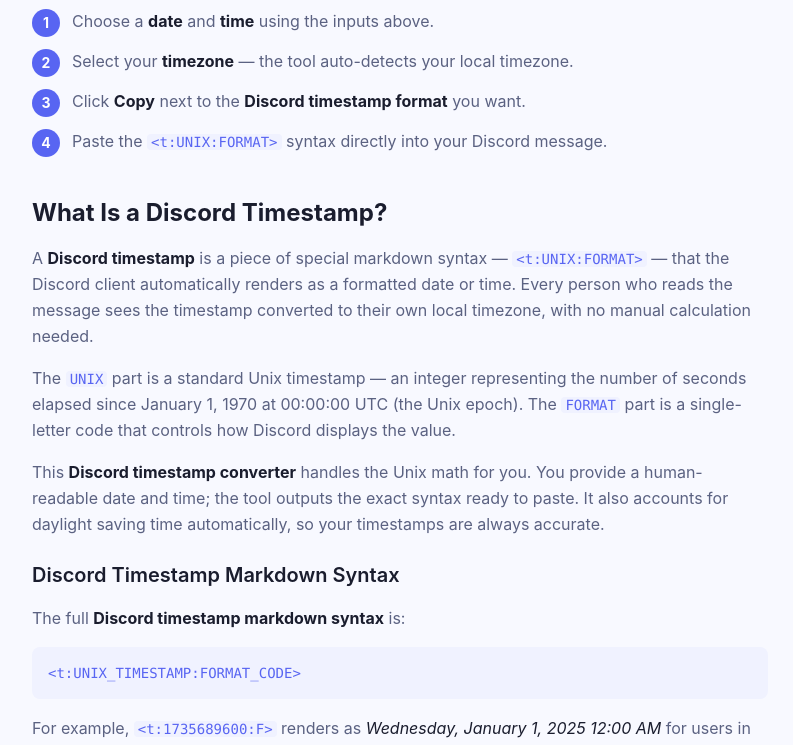
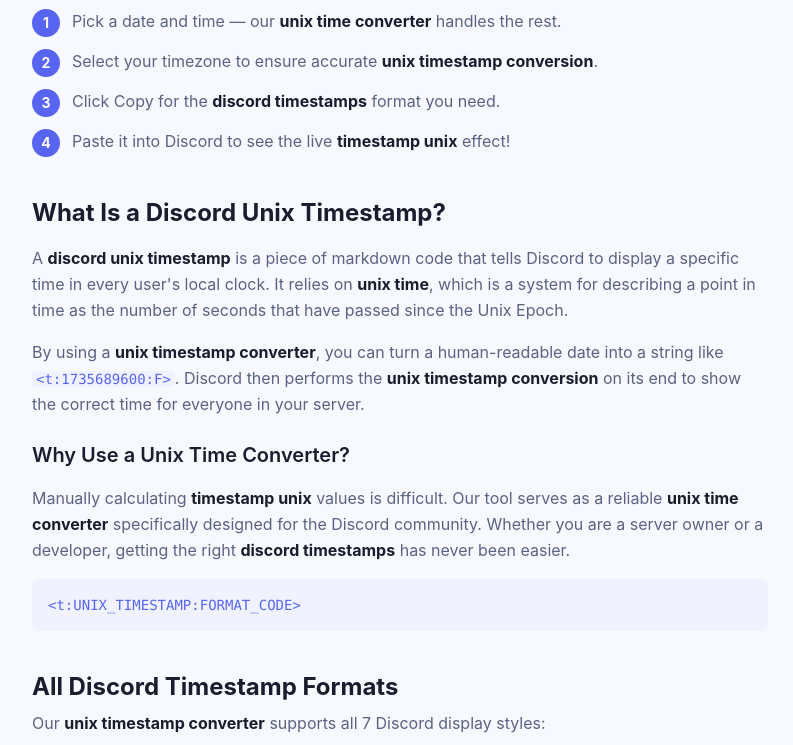
Before and after one commit to jassu-dev/freediscordtools, a Next.js app: page /tools/discord-timestamp-generator in a window 1280 px wide. Shown: the part 1680-2425 px from the top of the page, without its empty margins (240-1033 px from the left). Built offline with nearby package versions, Linux system fonts and the light colour scheme.

Commit message:
seo: optimize timestamp page for discord unix timestamp keywords

```diff
--- a/src/app/tools/discord-timestamp-generator/page.tsx
+++ b/src/app/tools/discord-timestamp-generator/page.tsx
@@ -9,20 +9,23 @@
 import { seoConfig } from '@/config/seo';
 
 // ─── Metadata ────────────────────────────────────────────────────────────────
-// Title: 58 chars  |  Description: 155 chars
 export const metadata: Metadata = {
-  title: 'Discord Timestamp Generator – All 7 Formats',
+  title: 'Discord Unix Timestamp Generator – Convert Unix Time for Discord',
   description:
-    'Free Discord timestamp generator. Convert any date and time into all 7 Discord timestamp formats instantly. No sign-up. Works in every timezone.',
+    'Free Discord Unix timestamp generator. Convert Unix time, pick a date, or use the Unix timestamp converter for Discord formats instantly. No sign-up required.',
   keywords: [
+    'discord unix timestamp',
+    'discord timestamp',
+    'discord timestamps',
+    'timestamp unix',
+    'unix timestamp conversion',
+    'unix timestamp converter',
+    'unix time converter',
     'discord timestamp generator',
     'discord timestamp converter',
     'discord timestamp maker',
     'discord timestamp format',
-    'discord timestamp command',
-    'discord timestamp countdown',
     'unix timestamp discord',
-    'discord time stamp',
   ],
   alternates: {
     canonical: `${seoConfig.baseUrl}/tools/discord-timestamp-generator/`,
@@ -32,19 +35,19 @@
     },
   },
   openGraph: {
-    title: 'Discord Timestamp Generator – Free & Instant',
+    title: 'Discord Unix Timestamp Generator – Free & Instant',
     description:
-      'Convert any date and time into all 7 Discord timestamp formats. Free Discord timestamp maker — no account needed.',
+      'Convert any date and time into all 7 Discord timestamp formats using our Unix timestamp converter. No account needed.',
     url: `${seoConfig.baseUrl}/tools/discord-timestamp-generator/`,
     type: 'website',
     locale: 'en_US',
-    images: [{ url: seoConfig.defaultOgImage, width: 1200, height: 630, alt: 'Discord Timestamp Generator' }],
+    images: [{ url: seoConfig.defaultOgImage, width: 1200, height: 630, alt: 'Discord Unix Timestamp Generator' }],
   },
   twitter: {
     card: 'summary_large_image',
-    title: 'Discord Timestamp Generator – Free & Instant',
+    title: 'Discord Unix Timestamp Generator – Free & Instant',
     description:
-      'Convert any date and time into all 7 Discord timestamp formats. Free, instant, no sign-up.',
+      'Convert Unix time into Discord timestamps. The fastest Discord Unix timestamp converter available online.',
     site: seoConfig.twitterHandle,
   },
 };
@@ -52,64 +55,39 @@
 // ─── FAQ data ─────────────────────────────────────────────────────────────────
 const faqItems = [
   {
-    question: 'What is a Discord timestamp generator?',
+    question: 'What is a Discord unix timestamp?',
     answer:
-      'A Discord timestamp generator is a tool that converts a date, time, and timezone into the <t:UNIX:FORMAT> syntax that Discord renders as a formatted date or time in every user\'s local timezone.',
+      'A Discord unix timestamp is a numerical value representing the number of seconds since January 1, 1970 (UTC), wrapped in a specific markdown syntax <t:UNIX:FORMAT>. This allows Discord to display the date and time in each user\'s local timezone.',
   },
   {
-    question: 'How do I use the Discord timestamp command?',
+    question: 'How do I use a unix timestamp converter for Discord?',
     answer:
-      'Type or paste <t:UNIX_TIMESTAMP:FORMAT> into any Discord message. Replace UNIX_TIMESTAMP with the seconds-since-epoch value and FORMAT with one of: t, T, d, D, f, F, or R. Use this generator to get the exact syntax in one click.',
+      'To use our unix timestamp converter, simply select your desired date and time. The tool will instantly generate the Discord-ready unix timestamp code that you can copy and paste into any message.',
   },
   {
-    question: 'What are the 7 Discord timestamp formats?',
+    question: 'How do I get a unix timestamp for Discord?',
     answer:
-      'The 7 Discord timestamp formats are: :t (short time), :T (long time), :d (short date), :D (long date), :f (short date/time), :F (long date/time with weekday), and :R (relative countdown/elapsed time).',
+      'You can get a unix timestamp by using this generator. Pick your event time, and we will provide the exact <t:1234567890:F> code needed for Discord to render the time correctly for everyone.',
+  },
+  {
+    question: 'What is unix timestamp conversion in Discord?',
+    answer:
+      'Unix timestamp conversion in Discord refers to the process where the Discord app takes a raw unix time value and converts it into a human-readable format based on the individual user\'s local system clock.',
+  },
+  {
+    question: 'Why should I use a discord unix timestamp?',
+    answer:
+      'Using a discord unix timestamp ensures that your global community sees the exact same moment in their own timezone. It eliminates the need for "EST/PST/GMT" labels and prevents confusion for international users.',
   },
   {
     question: 'How does the Discord timestamp countdown (:R) work?',
     answer:
-      'The :R format renders as a live relative time — "in 2 hours", "3 days ago", "next week" — that updates automatically in the Discord client. It is the best Discord timestamp countdown format for event announcements.',
-  },
-  {
-    question: 'What is a Discord timestamp converter?',
-    answer:
-      'A Discord timestamp converter takes a human-readable date and time and converts it into a Unix timestamp, then wraps it in Discord\'s <t:UNIX:FORMAT> syntax. This tool is a free Discord timestamp converter that handles any timezone.',
-  },
-  {
-    question: 'Do Discord timestamps adjust for timezones automatically?',
-    answer:
-      'Yes. Discord timestamps display in each viewer\'s own local timezone automatically. You set the time once; everyone sees it correctly in their own timezone without any manual conversion.',
+      'The :R format renders as a live relative time — "in 2 hours", "3 days ago" — that updates automatically. It is the best way to handle discord timestamps for event reminders.',
   },
   {
     question: 'Can I use Discord timestamps in bot messages?',
     answer:
-      'Yes. Discord bots can include <t:UNIX:FORMAT> strings in message content, embeds, and components. The Discord client renders the timestamp regardless of whether it was sent by a user or a bot.',
-  },
-  {
-    question: 'What is the Discord timestamp markdown syntax?',
-    answer:
-      'Discord timestamp markdown syntax is <t:UNIX:FORMAT> — an angle-bracket tag starting with "t:", followed by a Unix timestamp integer, a colon, and a single-letter format code. Example: <t:1735689600:F>.',
-  },
-  {
-    question: 'Why is my Discord timestamp showing the wrong time?',
-    answer:
-      'The most common cause is selecting the wrong timezone in the generator. The Unix timestamp is calculated based on the timezone you pick. If your timezone is off, the displayed time will be shifted by the UTC offset difference.',
-  },
-  {
-    question: 'Is this Discord timestamp maker free?',
-    answer:
-      'Yes. This Discord timestamp maker is completely free with no account, no sign-up, and no usage limits. It runs entirely in your browser — no data is sent to any server.',
-  },
-  {
-    question: 'Do Discord timestamps work in embeds and slash commands?',
-    answer:
-      'Yes. Discord timestamp syntax works in message content, embed descriptions, embed fields, embed footers, and as part of slash command responses. Any field that renders markdown will render timestamps.',
-  },
-  {
-    question: 'What is the maximum Discord timestamp date?',
-    answer:
-      'Discord renders timestamps up to the maximum 32-bit Unix timestamp value, which corresponds to January 19, 2038. For practical event scheduling, this range covers every real-world use case.',
+      'Yes. Discord bots can include <t:UNIX:FORMAT> strings in message content and embeds. Our tool is often used by developers as a reference for unix time converter formats.',
   },
 ];
 
@@ -131,8 +109,8 @@
     <>
       <WebSiteSchema />
       <SoftwareAppSchema
-        name="Discord Timestamp Generator"
-        description="Free Discord timestamp generator and converter. Convert any date and time into all 7 Discord timestamp formats instantly. No account required."
+        name="Discord Unix Timestamp Generator"
+        description="Free Discord unix timestamp generator and unix time converter. Convert any date into Discord timestamps instantly. No account required."
         url={PAGE_URL}
         applicationCategory="UtilitiesApplication"
       />
@@ -140,7 +118,7 @@
         items={[
           { name: 'Home',  href: `${seoConfig.baseUrl}/` },
           { name: 'Tools', href: `${seoConfig.baseUrl}/tools/` },
-          { name: 'Discord Timestamp Generator', href: PAGE_URL },
+          { name: 'Discord Unix Timestamp Generator', href: PAGE_URL },
         ]}
       />
       <FaqSchema items={faqItems} />
@@ -150,10 +128,10 @@
         {/* ── H1 ── */}
         <header className="mb-6">
           <h1 className="text-3xl font-bold text-[#1a1d2e] mb-2">
-            Discord Timestamp Generator
+            Discord Unix Timestamp Generator
           </h1>
           <p className="text-lg text-[#5b6282] leading-relaxed">
-            The free <strong className="text-[#1a1d2e]">Discord timestamp converter</strong> — pick a date, time, and timezone to instantly generate all 7 Discord timestamp formats. Copy the syntax and paste it into any Discord message.
+            The ultimate <strong className="text-[#1a1d2e]">Discord unix timestamp</strong> converter. Convert unix time, pick a date, and generate all 7 Discord formats. Perfect for <strong className="text-[#1a1d2e]">unix timestamp conversion</strong> for global communities.
           </p>
         </header>
 
@@ -164,7 +142,7 @@
 
         {/* ── Tool ── */}
         <section aria-labelledby="tool-heading" className="mb-6">
-          <h2 id="tool-heading" className="sr-only">Discord Timestamp Maker</h2>
+          <h2 id="tool-heading" className="sr-only">Discord Unix Timestamp Converter</h2>
           <TimestampGenerator />
         </section>
 
@@ -176,76 +154,67 @@
         {/* ── How to use ── */}
         <section aria-labelledby="how-to-heading" className="mb-10">
           <h2 id="how-to-heading" className="text-2xl font-bold text-[#1a1d2e] mb-4">
-            How to Use This Discord Timestamp Maker
+            How to Use the Discord Unix Timestamp Converter
           </h2>
           <ol className="space-y-3 text-[#5b6282] text-base">
             <li className="flex gap-3">
               <span className="flex-shrink-0 w-7 h-7 rounded-full bg-[#5865F2] text-white flex items-center justify-center text-sm font-bold">1</span>
-              <span>Choose a <strong className="text-[#1a1d2e]">date</strong> and <strong className="text-[#1a1d2e]">time</strong> using the inputs above.</span>
+              <span>Pick a date and time — our <strong className="text-[#1a1d2e]">unix time converter</strong> handles the rest.</span>
             </li>
             <li className="flex gap-3">
               <span className="flex-shrink-0 w-7 h-7 rounded-full bg-[#5865F2] text-white flex items-center justify-center text-sm font-bold">2</span>
-              <span>Select your <strong className="text-[#1a1d2e]">timezone</strong> — the tool auto-detects your local timezone.</span>
+              <span>Select your timezone to ensure accurate <strong className="text-[#1a1d2e]">unix timestamp conversion</strong>.</span>
             </li>
             <li className="flex gap-3">
               <span className="flex-shrink-0 w-7 h-7 rounded-full bg-[#5865F2] text-white flex items-center justify-center text-sm font-bold">3</span>
-              <span>Click <strong className="text-[#1a1d2e]">Copy</strong> next to the <strong className="text-[#1a1d2e]">Discord timestamp format</strong> you want.</span>
+              <span>Click Copy for the <strong className="text-[#1a1d2e]">discord timestamps</strong> format you need.</span>
             </li>
             <li className="flex gap-3">
               <span className="flex-shrink-0 w-7 h-7 rounded-full bg-[#5865F2] text-white flex items-center justify-center text-sm font-bold">4</span>
-              <span>Paste the <code className="bg-[#F0F2FF] px-1 rounded text-[#5865F2] font-mono text-sm">&lt;t:UNIX:FORMAT&gt;</code> syntax directly into your Discord message.</span>
+              <span>Paste it into Discord to see the live <strong className="text-[#1a1d2e]">timestamp unix</strong> effect!</span>
             </li>
           </ol>
         </section>
 
-        {/* ── What is a Discord timestamp ── */}
+        {/* ── What is a Discord unix timestamp ── */}
         <section aria-labelledby="what-is-heading" className="mb-10">
           <h2 id="what-is-heading" className="text-2xl font-bold text-[#1a1d2e] mb-4">
-            What Is a Discord Timestamp?
+            What Is a Discord Unix Timestamp?
           </h2>
           <div className="text-base text-[#5b6282] space-y-4 leading-relaxed">
             <p>
-              A <strong className="text-[#1a1d2e]">Discord timestamp</strong> is a piece of special markdown syntax —{' '}
-              <code className="bg-[#F0F2FF] px-1 rounded text-[#5865F2] font-mono text-sm">&lt;t:UNIX:FORMAT&gt;</code>{' '}
-              — that the Discord client automatically renders as a formatted date or time. Every person who reads the message sees the timestamp converted to their own local timezone, with no manual calculation needed.
+              A <strong className="text-[#1a1d2e]">discord unix timestamp</strong> is a piece of markdown code that tells Discord to display a specific time in every user&apos;s local clock. It relies on <strong className="text-[#1a1d2e]">unix time</strong>, which is a system for describing a point in time as the number of seconds that have passed since the Unix Epoch.
             </p>
             <p>
-              The <code className="bg-[#F0F2FF] px-1 rounded text-[#5865F2] font-mono text-sm">UNIX</code> part is a standard Unix timestamp — an integer representing the number of seconds elapsed since January 1, 1970 at 00:00:00 UTC (the Unix epoch). The <code className="bg-[#F0F2FF] px-1 rounded text-[#5865F2] font-mono text-sm">FORMAT</code> part is a single-letter code that controls how Discord displays the value.
-            </p>
-            <p>
-              This <strong className="text-[#1a1d2e]">Discord timestamp converter</strong> handles the Unix math for you. You provide a human-readable date and time; the tool outputs the exact syntax ready to paste. It also accounts for daylight saving time automatically, so your timestamps are always accurate.
+              By using a <strong className="text-[#1a1d2e]">unix timestamp converter</strong>, you can turn a human-readable date into a string like <code className="bg-[#F0F2FF] px-1 rounded text-[#5865F2] font-mono text-sm">&lt;t:1735689600:F&gt;</code>. Discord then performs the <strong className="text-[#1a1d2e]">unix timestamp conversion</strong> on its end to show the correct time for everyone in your server.
             </p>
 
-            <h3 className="text-xl font-semibold text-[#1a1d2e] pt-2">Discord Timestamp Markdown Syntax</h3>
+            <h3 className="text-xl font-semibold text-[#1a1d2e] pt-2">Why Use a Unix Time Converter?</h3>
             <p>
-              The full <strong className="text-[#1a1d2e]">Discord timestamp markdown syntax</strong> is:
+              Manually calculating <strong className="text-[#1a1d2e]">timestamp unix</strong> values is difficult. Our tool serves as a reliable <strong className="text-[#1a1d2e]">unix time converter</strong> specifically designed for the Discord community. Whether you are a server owner or a developer, getting the right <strong className="text-[#1a1d2e]">discord timestamps</strong> has never been easier.
             </p>
             <div className="bg-[#F0F2FF] rounded-lg p-4 font-mono text-sm text-[#5865F2]">
               &lt;t:UNIX_TIMESTAMP:FORMAT_CODE&gt;
             </div>
-            <p>
-              For example, <code className="bg-[#F0F2FF] px-1 rounded text-[#5865F2] font-mono text-sm">&lt;t:1735689600:F&gt;</code> renders as{' '}
-              <em className="text-[#1a1d2e]">Wednesday, January 1, 2025 12:00 AM</em> for users in UTC, automatically adjusted to each viewer&apos;s local time.
-            </p>
           </div>
         </section>
 
         {/* ── Formats table ── */}
         <section aria-labelledby="formats-heading" className="mb-10">
           <h2 id="formats-heading" className="text-2xl font-bold text-[#1a1d2e] mb-2">
-            All 7 Discord Timestamp Formats
+            All Discord Timestamp Formats
           </h2>
           <p className="text-base text-[#5b6282] mb-4">
-            Discord supports 7 <strong className="text-[#1a1d2e]">Discord timestamp format</strong> codes. Each produces a different display style:
+            Our <strong className="text-[#1a1d2e]">unix timestamp converter</strong> supports all 7 Discord display styles:
           </p>
           <div className="overflow-x-auto rounded-lg border border-[#E3E6F0]">
             <table className="w-full border-collapse text-base">
               <thead>
                 <tr className="bg-[#F8F9FF] border-b border-[#E3E6F0]">
                   <th scope="col" className="text-left px-3 py-2 text-[#1a1d2e] font-semibold">Code</th>
-                  <th scope="col" className="text-left px-3 py-2 text-[#1a1d2e] font-semibold">Format Name</th>
-                  <th scope="col" className="text-left px-3 py-2 text-[#1a1d2e] font-semibold hidden sm:table-cell">Example Output</th>
-                  <th scope="col" className="text-left px-3 py-2 text-[#1a1d2e] font-semibold hidden md:table-cell">Best Used For</th>
+                  <th scope="col" className="text-left px-3 py-2 text-[#1a1d2e] font-semibold">Format</th>
+                  <th scope="col" className="text-left px-3 py-2 text-[#1a1d2e] font-semibold hidden sm:table-cell">Example</th>
+                  <th scope="col" className="text-left px-3 py-2 text-[#1a1d2e] font-semibold hidden md:table-cell">Usage</th>
                 </tr>
               </thead>
               <tbody className="bg-white divide-y divide-[#E3E6F0]">
@@ -262,22 +231,22 @@
           </div>
         </section>
 
-        {/* ── Discord timestamp command ── */}
+        {/* ── SEO Section 2 ── */}
         <section aria-labelledby="command-heading" className="mb-10">
           <h2 id="command-heading" className="text-2xl font-bold text-[#1a1d2e] mb-4">
-            How the Discord Timestamp Command Works
+            The Best Discord Unix Timestamp Tool
           </h2>
           <div className="text-base text-[#5b6282] space-y-4 leading-relaxed">
             <p>
-              There is no built-in Discord slash command for timestamps — you use the <strong className="text-[#1a1d2e]">Discord timestamp command</strong> syntax directly in your message text. Discord&apos;s message renderer detects the <code className="bg-[#F0F2FF] px-1 rounded text-[#5865F2] font-mono text-sm">&lt;t:…&gt;</code> pattern and replaces it with the formatted time before displaying it to any user.
+              When it comes to <strong className="text-[#1a1d2e]">discord timestamps</strong>, accuracy is key. Our generator is the most popular <strong className="text-[#1a1d2e]">unix timestamp converter</strong> for Discord users because it handles daylight savings and timezone offsets perfectly.
             </p>
             <p>
-              This works in regular messages, bot messages, embed descriptions, embed field values, and embed footers. Any Discord field that renders markdown will render timestamps.
+              If you are looking for a <strong className="text-[#1a1d2e]">unix time converter</strong> that works on both mobile and desktop, you are in the right place. We provide the raw <strong className="text-[#1a1d2e]">timestamp unix</strong> syntax that works everywhere Discord is used.
             </p>
 
-            <h3 className="text-xl font-semibold text-[#1a1d2e] pt-2">Using Discord Timestamps in Bots</h3>
+            <h3 className="text-xl font-semibold text-[#1a1d2e] pt-2">Advanced Unix Timestamp Conversion</h3>
             <p>
-              Developers can include <code className="bg-[#F0F2FF] px-1 rounded text-[#5865F2] font-mono text-sm">&lt;t:UNIX:FORMAT&gt;</code> strings in any bot response. Compute the Unix timestamp in your bot&apos;s backend (e.g., <code className="bg-[#F0F2FF] px-1 rounded text-[#5865F2] font-mono text-sm">Math.floor(Date.now() / 1000)</code> in JavaScript) and interpolate it into your message string. No special API calls required.
+              Developers can use our tool to verify their own <strong className="text-[#1a1d2e]">unix timestamp conversion</strong> logic. Since Discord uses seconds instead of milliseconds, our <strong className="text-[#1a1d2e]">unix time converter</strong> ensures you always get the 10-digit integer required for Discord tags.
             </p>
           </div>
         </section>
@@ -287,39 +256,6 @@
           <AdSlot slotId={adsConfig.slots.timestampContentMid} width={728} height={90} />
         </div>
 
-        {/* ── Countdown / relative ── */}
-        <section aria-labelledby="countdown-heading" className="mb-10">
-          <h2 id="countdown-heading" className="text-2xl font-bold text-[#1a1d2e] mb-4">
-            Discord Timestamp Countdown: The Relative Format
-          </h2>
-          <div className="text-base text-[#5b6282] space-y-4 leading-relaxed">
-            <p>
-              The <strong className="text-[#1a1d2e]">Discord timestamp countdown</strong> format is{' '}
-              <code className="bg-[#F0F2FF] px-1 rounded text-[#5865F2] font-mono text-sm">:R</code>. It renders as a live relative string that Discord updates in real time: <em className="text-[#1a1d2e]">&quot;in 3 days&quot;</em>, <em className="text-[#1a1d2e]">&quot;in 2 hours&quot;</em>, <em className="text-[#1a1d2e]">&quot;5 minutes ago&quot;</em>.
-            </p>
-            <p>
-              Use the <code className="bg-[#F0F2FF] px-1 rounded text-[#5865F2] font-mono text-sm">:R</code> format whenever you want readers to feel urgency or awareness of proximity — event countdowns, maintenance windows, deadline reminders, or giveaway end times. Set a timestamp for a future moment and Discord handles the live countdown automatically.
-            </p>
-
-            <h3 className="text-xl font-semibold text-[#1a1d2e] pt-2">Common Use Cases for Discord Timestamps</h3>
-            <div className="grid grid-cols-1 sm:grid-cols-2 gap-3 mt-2">
-              {[
-                { title: 'Gaming Raids & Tournaments',  desc: 'Post event times once — every player in every timezone sees the correct local time.' },
-                { title: 'Live Stream Announcements',   desc: 'Use :F for the full date/time and :R for a live countdown to your stream.' },
-                { title: 'Server Maintenance Windows',  desc: 'Communicate downtime precisely without timezone confusion.' },
-                { title: 'Giveaway & Sale Deadlines',   desc: 'Use :R to show "ends in 4 hours" that counts down live in chat.' },
-                { title: 'Bot Slash Commands',           desc: 'Return timestamps in bot responses; Discord renders them for every user.' },
-                { title: 'Study Group Scheduling',      desc: 'Coordinate sessions across countries without manual timezone lookup.' },
-              ].map((item) => (
-                <div key={item.title} className="p-4 rounded-lg bg-white border border-[#E3E6F0]">
-                  <p className="font-semibold text-[#1a1d2e] mb-1 text-base">{item.title}</p>
-                  <p className="text-[#5b6282] text-base">{item.desc}</p>
-                </div>
-              ))}
-            </div>
-          </div>
-        </section>
-
         {/* Ad: above FAQ */}
         <div className="flex justify-center mb-10">
           <AdSlot slotId={adsConfig.slots.timestampAboveFaq} width={728} height={90} />
@@ -328,7 +264,7 @@
         {/* ── FAQ ── */}
         <section aria-labelledby="faq-heading" className="mb-10">
           <h2 id="faq-heading" className="text-2xl font-bold text-[#1a1d2e] mb-4">
-            Discord Timestamp Generator – FAQ
+            Discord Unix Timestamp FAQ
           </h2>
           <div className="space-y-2">
             {faqItems.map((faq, i) => (
```
